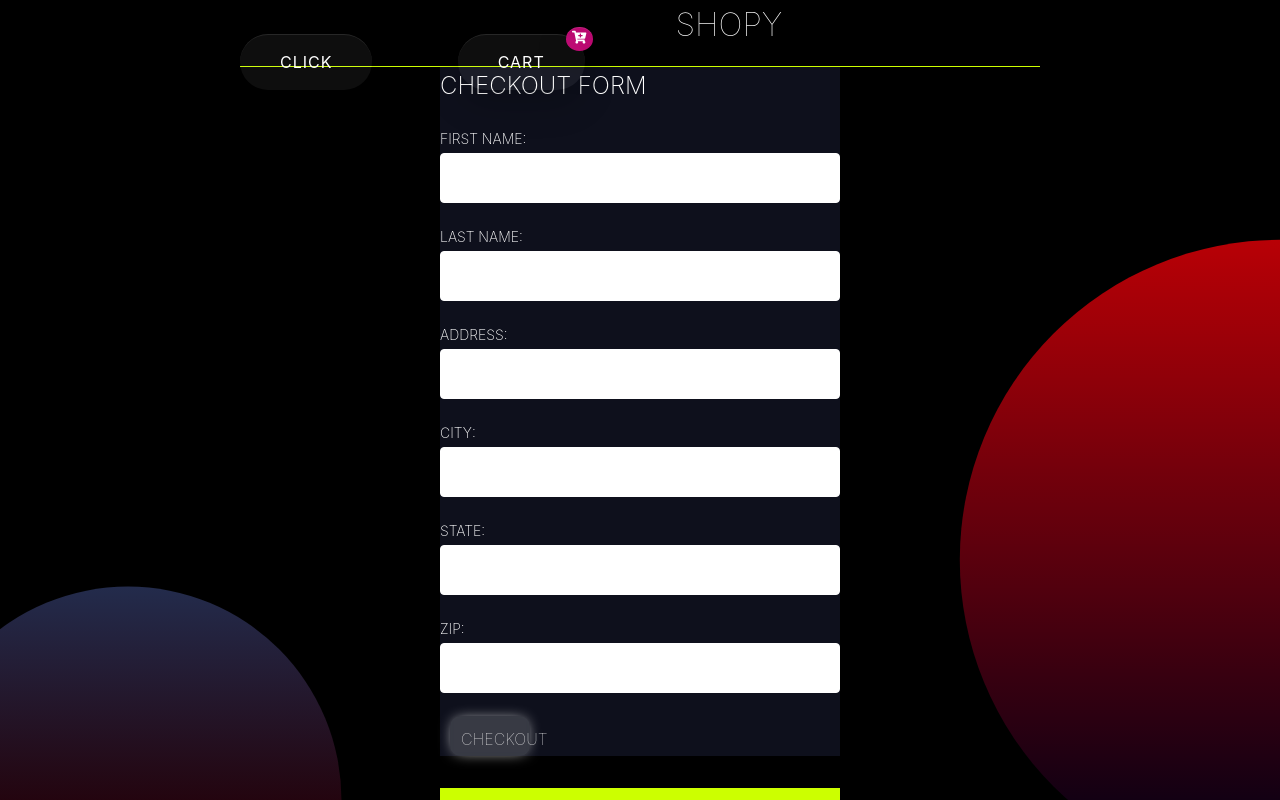
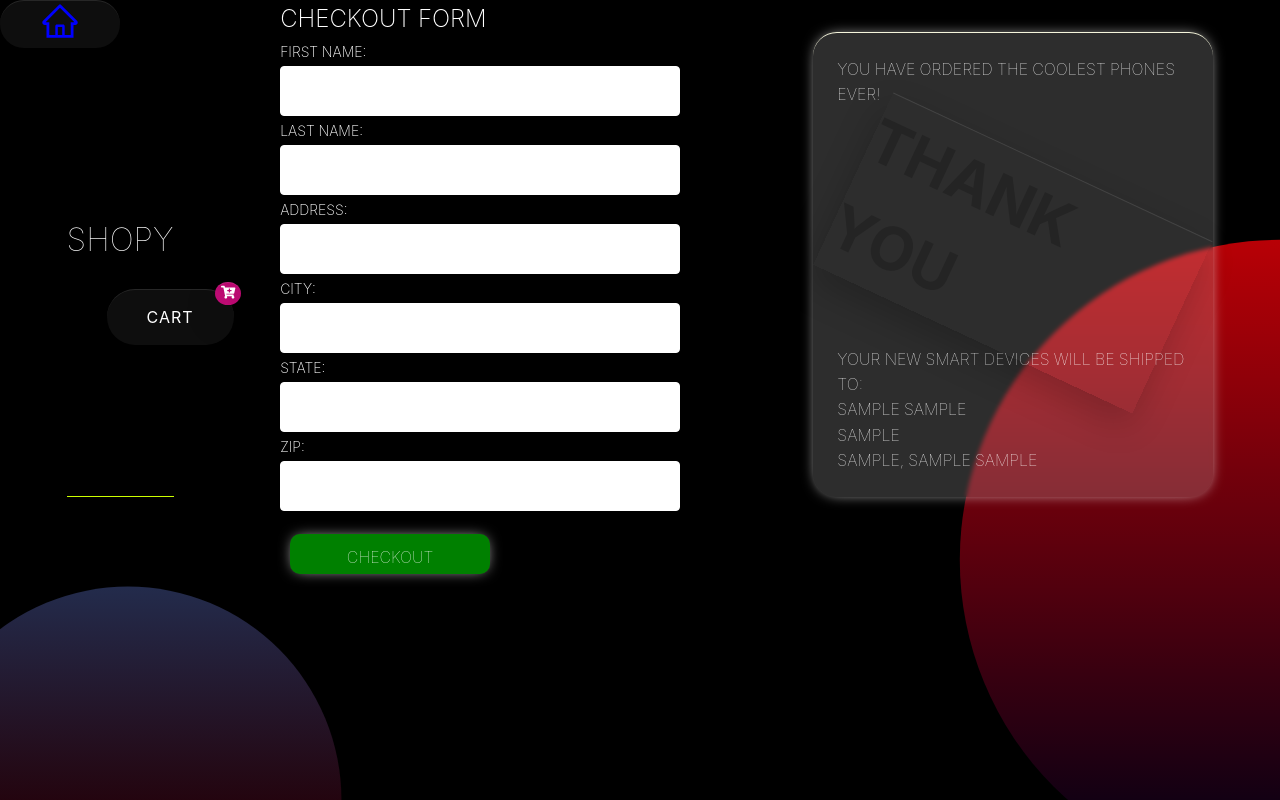
Before and after one commit to side-projects-42/Shopy, a React (Create React App) app: page /checkout in a window 1280 px wide. Both pictures are taken after typing "Sample", "Sample", "Sample", "Sample", "Sample", "Sample" into the empty fields and a click on the button "CHECKOUT". Shown: the top 800 px of the page. Built offline with nearby package versions, Linux system fonts and the light colour scheme.

Commit message:
card updates complete

```diff
--- a/src/App.css
+++ b/src/App.css
@@ -256,7 +256,15 @@ p {
   margin: 0 auto;
   margin-top: 32px;
   padding: 24px;
-  background-color: #cf0;
+  border-radius: 24px;
+    background: rgba(255, 255, 255, 0.178);
+    border-top: 1px solid rgba(255,255,255, 0.1 );
+    border-top: 1px solid rgba(255,255,255, 0.1 );
+
+
+  border-color: beige;
+  box-shadow: 0px 0px 15px -5px;
+  backdrop-filter: blur(2px);
 }
 
 form {
@@ -470,13 +478,18 @@ pre {
 }
 
 
+.Shopy{
+display: flex;
+justify-content: flex-start;
 
+}
 
 
 /* Top Buttons*/
 
 nav .btn{
-
+margin-left: 40px;
+margin-top: 40px;
 
   position: relative;
 }
@@ -501,9 +514,9 @@ transition: 00.5s;
 a:hover {
 letter-spacing: 3px;
 
-box-shadow: 0 0 5px #ff1f71;
+box-shadow: 0 0 5px #ff1f71,
 
-animation:  none;
+
 
 }
 
@@ -524,3 +537,57 @@ animation:  none;
 .plant-button{
   animation: glowing 1300ms infinite;
 }
+
+
+nav{
+display: flex;
+justify-content: row;
+}
+
+
+.homeButton{
+color: #fff;
+width: 40px;
+margin-right:40px ;
+margin-left: 40px ;
+height: 40px;
+}
+
+
+
+.cart-image{
+  margin-top: 70px;
+  height: 200px;
+}
+
+
+.checkout{
+  background-color: green;
+
+  width: 200px;
+}
+
+form{
+  background: rgba(0, 0, 0, 0);
+width: 440px;
+height: 420px;
+margin-left: 40px;
+margin-bottom: 40px;
+
+}
+
+
+label{
+margin-top: -12px;
+}
+
+
+.Thanks {
+font-weight: 700;
+font-size: 60px;
+color:rgba(0, 0, 0, 0.2)  ;
+box-shadow: 0 15px 35px rgba(0, 0, 0, 0.2);
+border-top: 1px solid rgba(255,255,255, 0.1 );
+border-top: 1px solid rgba(255,255,255, 0.1 );
+transform: rotate(25deg)
+}
--- a/src/App.js
+++ b/src/App.js
@@ -6,12 +6,9 @@ import ShoppingCart from "./components/ShoppingCart";
 import CheckoutForm from "./components/CheckoutForm";
 import "antd/dist/antd.css";
 import { FaGit, FaGithub, FaGitHub, FaCartPlus } from "react-icons/fa";
-
-
-
+import { AiOutlineHome } from "react-icons/ai";
+import Landing from "./components/Landing"
 import "./App.css";
-
-
 
 function App() {
   // array of plants that have been added to the cart
@@ -28,24 +25,26 @@ function App() {
   };
 
   return (
-    <div className="Shoppy">
+    <div className="Shopy">
       <Router>
+        <NavLink exact to="/">
+          <AiOutlineHome
+            style={{ color: "blue", size: "50px" }}
+            className="homeButton"
+          >
+            <a href="/" className="homeButton">
+              Home
+            </a>
+          </AiOutlineHome>
+        </NavLink>
+
         <nav className="container">
           <div class="text-box">
-            <NavLink exact to="/">
-              <a href="/" class="btn ">
-                click
-              </a>
-            </NavLink>
-          </div>
-
-          <div class="text-box">
             <NavLink to="/cart">
-
               <a href="/cart" class="btn ">
                 Cart
                 <h3 data-testid="cart-badge2" className="cart-badge">
-                <FaCartPlus className="fa-button-carts "/>
+                  <FaCartPlus className="fa-button-carts " />
                   {cart.length > 0 && cart.length}
                 </h3>
               </a>
@@ -55,7 +54,8 @@ function App() {
           <h1>
             Shopy <span role="img"></span>
           </h1>
-          <ul></ul>
+
+
         </nav>
 
         <Route
@@ -64,18 +64,25 @@ function App() {
           render={() => <PlantList addToCart={addToCart} />}
         />
 
-
         <Route
           path="/cart"
+
           render={(props) => (
             <ShoppingCart
               {...props}
               cart={cart}
               removeFromCart={removeFromCart}
             />
+
+
+
           )}
         />
         <Route path="/checkout" component={CheckoutForm} />
+
+
+<Route path="/landing" component={Landing} />
+
       </Router>
     </div>
   );
--- a/src/components/CheckoutForm.js
+++ b/src/components/CheckoutForm.js
@@ -66,17 +66,20 @@ const CheckoutForm = (props) => {
           Zip:
           <input name="zip" value={values.zip} onChange={handleChanges} />
         </label>
-        <button>Checkout</button>
+        <button  className="checkout">Checkout</button>
       </form>
 
       {showSuccessMessage && (
         <div className="success-message" data-testid="successMessage">
           <p>
-            You have ordered some plants! Woo-hoo! <span role="img">🎉</span>
+            You have ordered the coolest Phones ever! <span role="img"></span>
           </p>
-          <p>Your new green friends will be shipped to:</p>
+
           <br />
           <br />
+
+          <div className="Thanks"> Thank You </div>
+          <p>Your new smart devices will be shipped to:</p>
           <p>
             {values.firstName} {values.lastName}
           </p>
--- /dev/null
+++ b/src/components/Landing.js
@@ -0,0 +1,29 @@
+import React from "react"
+
+
+
+const Landing = () =>{
+
+
+
+
+
+
+    return(
+
+        <div>
+<p> Welcome to Shopy </p>
+
+<p>We are not just a cellphone company, we keep you company </p>
+
+        </div>
+    )
+
+
+
+}
+
+
+
+
+export default Landing
--- a/src/components/ShoppingCart.js
+++ b/src/components/ShoppingCart.js
@@ -8,7 +8,7 @@ export default function ShoppingCart(props) {
     <div className="cart">
       {props.cart.map((plant) => (
         <div className="plant-card" key={plant.id}>
-          <img className="plant-image" src={plant.img} alt={plant.name} />
+          <img className="cart-image" src={plant.img} alt={plant.name} />
           <div className="plant-details">
             <h2 className="plant-name">{plant.name}</h2>
             <p>${plant.price}</p>
```
